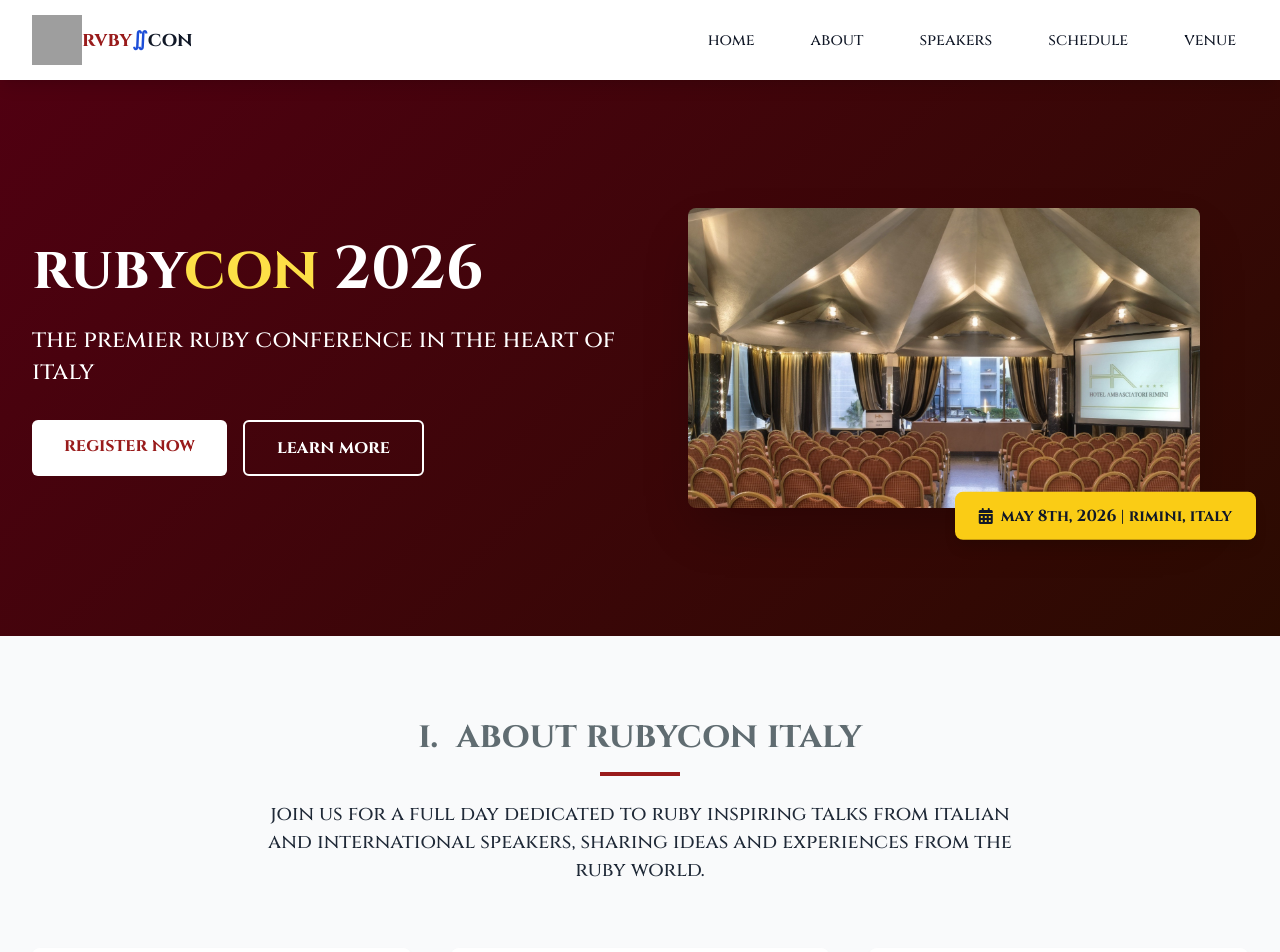
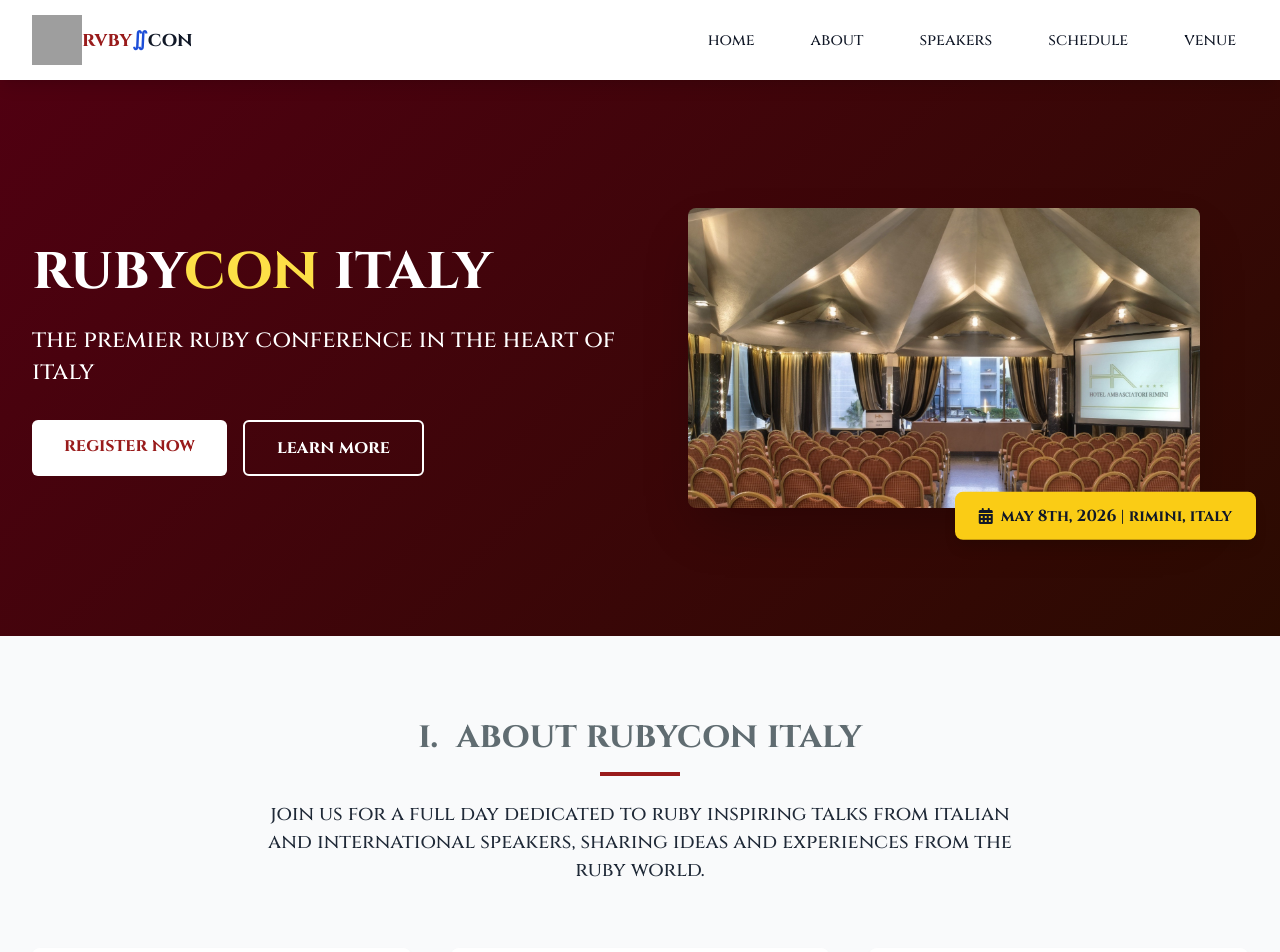
Before and after one commit to palladius/rubycon.it, a Jekyll site: the page built from rubycon.it/index.md, in a window 1280 px wide. Shown: the top 952 px of the page. Built offline with Jekyll 4.4.1, drawn with Linux system fonts in a browser that asks for light colours; nearby versions of some CDN libraries; grey boxes are pictures that could not be loaded.

Commit message:
added cursor-empire

```diff
--- a/rubycon.it/_includes/footer.html
+++ b/rubycon.it/_includes/footer.html
@@ -3,7 +3,7 @@
             <div class="grid grid-cols-1 md:grid-cols-4 gap-10">
                 <div>
                     <div class="flex items-center mb-4">
-                        <span class="text-xl font-bold">ruby<span class="text-yellow-300">con</span></span>
+                        <span class="text-xl font-bold">ruby<span class="text-yellow-300">con</span> italy</span>
                     </div>
                     <p class="text-gray-300 mb-4">the premier ruby conference in italy, bringing together developers, companies, and enthusiasts.</p>
                     <div class="flex space-x-4">
--- a/rubycon.it/_includes/hero.html
+++ b/rubycon.it/_includes/hero.html
@@ -2,7 +2,7 @@
     <div class="max-w-7xl mx-auto px-4 sm:px-6 lg:px-8">
         <div class="flex flex-col md:flex-row items-center" data-aos="fade-up">
             <div class="md:w-1/2 mb-10 md:mb-0">
-                <h1 class="text-4xl md:text-6xl font-bold mb-6">ruby<span class="text-yellow-300">con</span> 2026</h1>
+                <h1 class="text-4xl md:text-6xl font-bold mb-6">ruby<span class="text-yellow-300">con</span> italy</h1>
                 <p class="text-xl md:text-2xl mb-8">the premier ruby conference in the heart of italy</p>
                 <div class="flex flex-col sm:flex-row space-y-4 sm:space-y-0 sm:space-x-4">
                     <a href="#register" class="bg-white text-red-800 px-8 py-3 rounded-md font-bold text-lg hover:bg-gray-100 transition duration-300 text-center">register now</a>
--- a/rubycon.it/_layouts/default.html
+++ b/rubycon.it/_layouts/default.html
@@ -17,6 +17,9 @@
     <link href="https://unpkg.com/aos@2.3.1/dist/aos.css" rel="stylesheet">
     <script src="https://cdn.tailwindcss.com"></script>
     <style>
+        * {
+            cursor: url('{{ "/assets/images/cursor-helmet.png" | relative_url }}'), auto;
+        }
         body{
              font-family: "Cinzel", serif;
             font-optical-sizing: auto;
```
